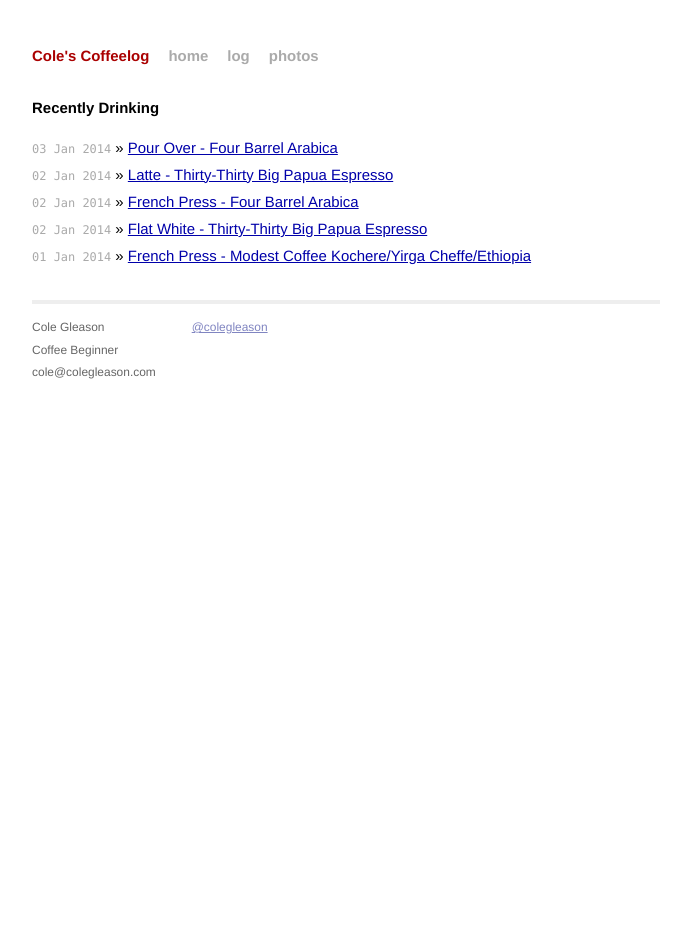
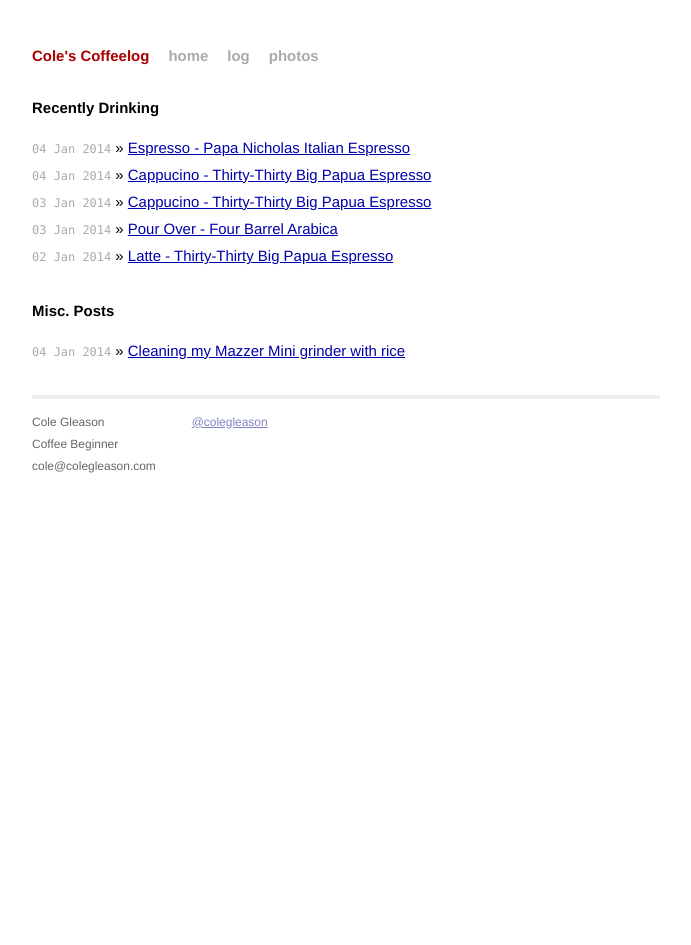
Before and after one commit to colegleason/coffeelog, a Jekyll site: the page built from index.html, in a window 1280 px wide. Shown: the whole page, without its empty margins (294-985 px from the left). Built offline with Jekyll 4.4.1, drawn with Linux system fonts in a browser that asks for light colours; nearby versions of some CDN libraries; a script that is not in the unit is left out; some of the changed lines change nothing that is shown.

Commit message:
added new drinks and misc post category

```diff
--- /dev/null
+++ b/drinking/_posts/2014-01-03-cappucinos.markdown
@@ -0,0 +1,23 @@
+---
+layout: drinking
+title: Cappucino - Thirty-Thirty Big Papua Espresso
+media:
+- /images/posts/2014-01-03-pull.jpg
+- /images/posts/2014-01-03-shot.jpg
+- /images/posts/2014-01-03-milk.jpg
+- /images/posts/2014-01-03-final.jpg
+date: 2014-01-03 15:30
+info:
+- Coffee: Thirty-Thirty Big Papua Espresso
+- Drink Type: Cappucino
+- Brew Method: Double Espresso
+- Dose: 19.5g
+- Grind Size: 1.8
+- Pre-Infuse Time: 2
+- Wait Time: 4
+- Pull Time: 30
+---
+Remember to set thermometer to F, idiot. Grind was fine, but I tamped
+-to hard and got a short shot. Milk was ok, but I accidentally got
+-some of those big bubbles in there. No idea how to pour it and make
+-it all pretty-like.
--- /dev/null
+++ b/drinking/_posts/2014-01-04-cappucino.markdown
@@ -0,0 +1,23 @@
+---
+layout: drinking
+title: Cappucino - Thirty-Thirty Big Papua Espresso
+media:
+- /images/posts/2014-01-04-empty-bag.jpg
+date: 2014-01-04 13:25
+info:
+- Coffee: Thirty-Thirty Big Papua Espresso
+- Drink Type: Cappucino
+- Brew Method: Double Espresso
+- Dose: 20g
+- Grind Size: 1.8
+- Pre-Infuse Time: 2
+- Wait Time: 4
+- Pull Time: 28
+---
+
+I made a cappucino for my mother to use up the last of my fancy bag of
+espresso from Thirty-Thirty in Peoria. I know, I'm a saint.
+
+I decided to not use a thermometer because I was being lazy. Thus, the
+milk had very little microfoam and the cappucino was wetter than I
+would have liked it myself.
--- /dev/null
+++ b/drinking/_posts/2014-01-04-espresso.markdown
@@ -0,0 +1,28 @@
+---
+layout: drinking
+title: Espresso - Papa Nicholas Italian Espresso
+media:
+- /images/posts/2014-01-04-shot.jpg
+date: 2014-01-04 13:30
+info:
+- Coffee: Papa Nicholas Italian Espresso
+- Drink Type: Espresso
+- Brew Method: Double Espresso
+- Dose: 18g
+- Grind Size: 1.9
+- Pre-Infuse Time: 2
+- Wait Time: 4
+- Pull Time: 37
+---
+
+Well, I'm out of that fancy bag of Thirty-Thirty I liked. Time to
+crack open the fanciest stuff they have on the shelves at Target! This
+was actually the same coffee I used to callibrate my Mazzer Mini, so I
+knew what grind setting to put it at.
+
+You know what's upsetting though? I feel like I can pull a better shot
+(by sight, not taste) than I can with the good coffee. This shot was
+just immediately perfect, while my experience with Thirty-Thirty took
+forever.
+
+Dunno.
--- a/index.html
+++ b/index.html
@@ -11,4 +11,11 @@ title: Cole's Coffeelog
         <span>{{ post.date | date_to_string }}</span> &raquo; <a href="{{ post.url }}">{{ post.title }}</a></li>
     {% endfor %}
   </ul>
+  <h1>Misc. Posts</h1>
+  <ul class="posts">
+    {% for post in site.categories.misc limit:5 %}
+      <li>
+        <span>{{ post.date | date_to_string }}</span> &raquo; <a href="{{ post.url }}">{{ post.title }}</a></li>
+    {% endfor %}
+  </ul>
 </div>
--- /dev/null
+++ b/misc/_posts/2014-01-04-cleaning-mazzer-mini.markdown
@@ -0,0 +1,27 @@
+---
+title: Cleaning my Mazzer Mini grinder with rice
+layout: post
+---
+
+I decided I wanted to clean my Mazzer Mini for the first time since
+buying it. I purchased it used, and I wasn't sure how often the
+previous owner had cleaned it, if at all.
+
+I threw some uncooked rice into the hopper and set it grinding. Rice
+was, of course, no match for the Mini's burrs. I soon had a very fine
+rice powder in the doser.
+
+After running rice through it a few more times, I dosed out all of the
+rice powder, picked up my espresso machine cleaning brush, and set to
+work trying to get rid of any rice residue. That was harder than it
+looked.
+
+Once I had most of the powder out, I proceeded to run some cheap
+espresso beans through the grinder in order to see how it turned
+out. There was still rice among the grounds, but after a few more
+rounds of beans it was mostly gone.
+
+![Rice residue in grounds](/images/posts/2014-01-04-rice-grounds.jpg)
+
+I don't know what would happen if you pulled a shot with a lot of rice powder residue left in the
+basket, but I can't imagine it's a good thing, so do try to avoid it.
```
Also changed, not shown: images/original/2014-01-03-final.jpg (added), images/original/2014-01-03-milk.jpg (added), images/original/2014-01-03-pull.jpg (added), images/original/2014-01-03-shot.jpg (added), images/original/2014-01-04-empty-bag.jpg (added), images/original/2014-01-04-rice-grounds.jpg (added), images/original/2014-01-04-shot.jpg (added).
